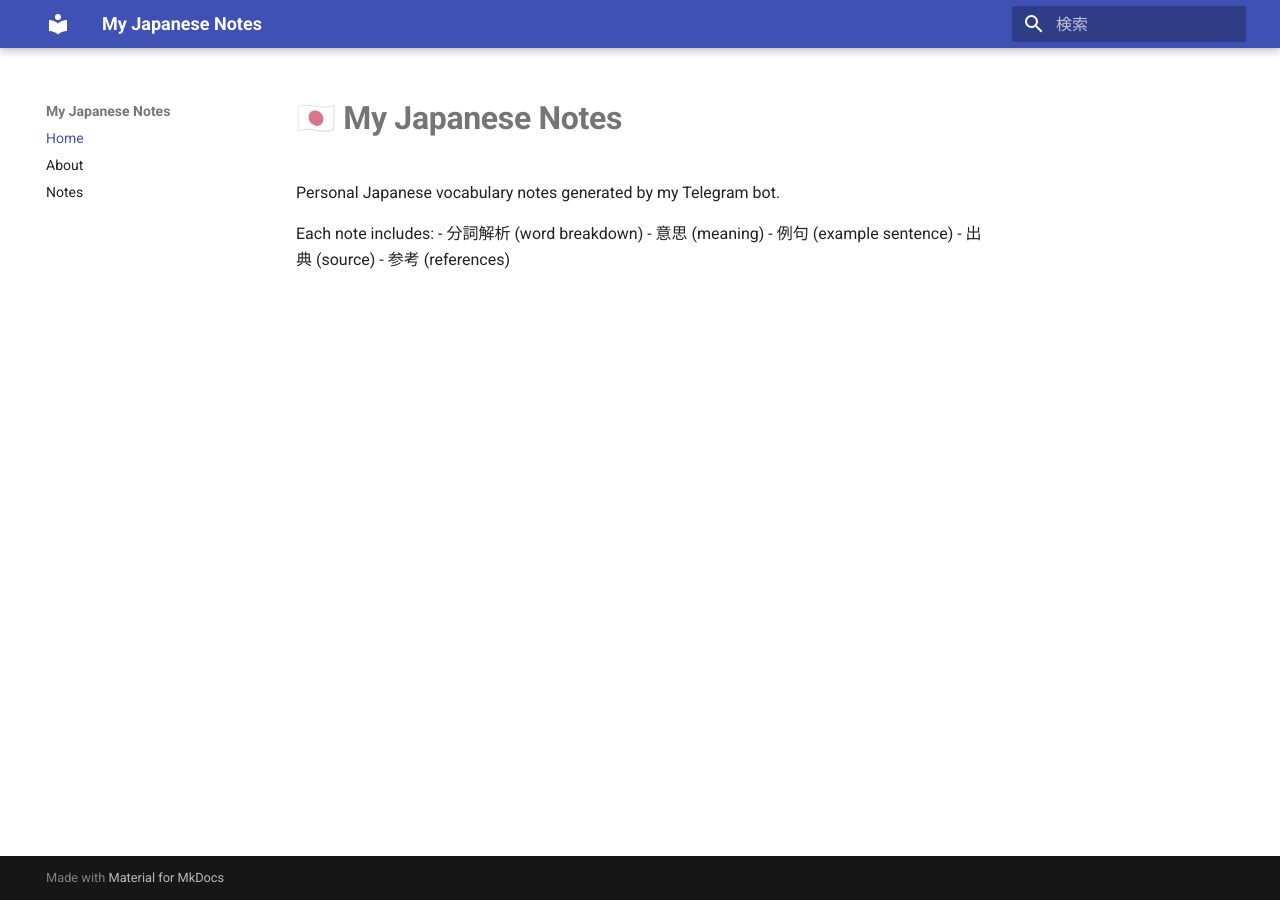
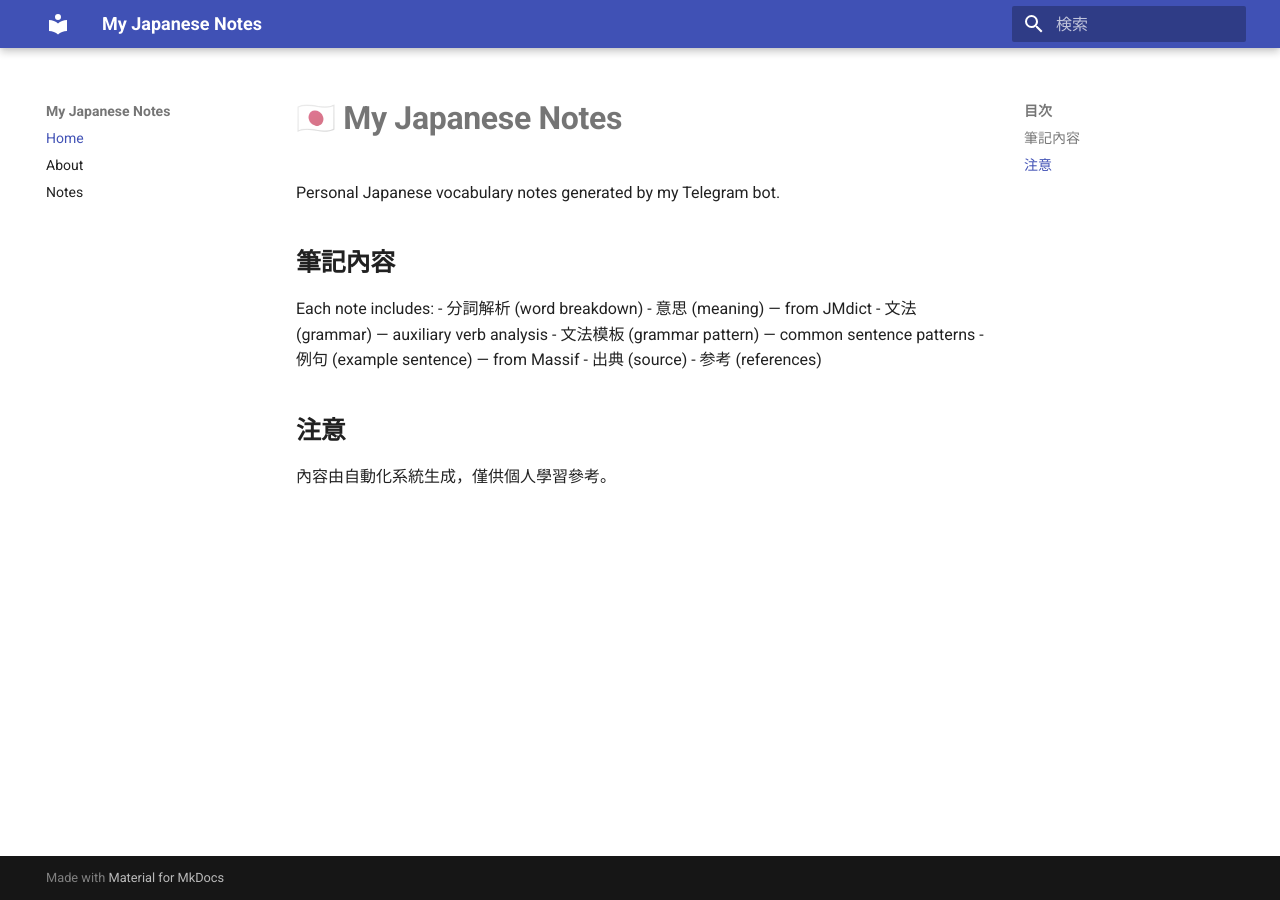
Before and after one commit to KuoJuiWu/japanese-notes, an MkDocs documentation site: the page built from docs/index.md, in a window 1280 px wide. Built offline with MkDocs 1.6.1 and Material for MkDocs 9.7.7, drawn with Linux system fonts in a browser that asks for light colours.

Commit message:
docs: update homepage

```diff
--- a/docs/index.md
+++ b/docs/index.md
@@ -2,9 +2,16 @@
 
 Personal Japanese vocabulary notes generated by my Telegram bot.
 
+## 筆記內容
+
 Each note includes:
 - 分詞解析 (word breakdown)
-- 意思 (meaning)
-- 例句 (example sentence)
+- 意思 (meaning) — from JMdict
+- 文法 (grammar) — auxiliary verb analysis
+- 文法模板 (grammar pattern) — common sentence patterns
+- 例句 (example sentence) — from Massif
 - 出典 (source)
 - 参考 (references)
+
+## 注意
+內容由自動化系統生成，僅供個人學習參考。
```
